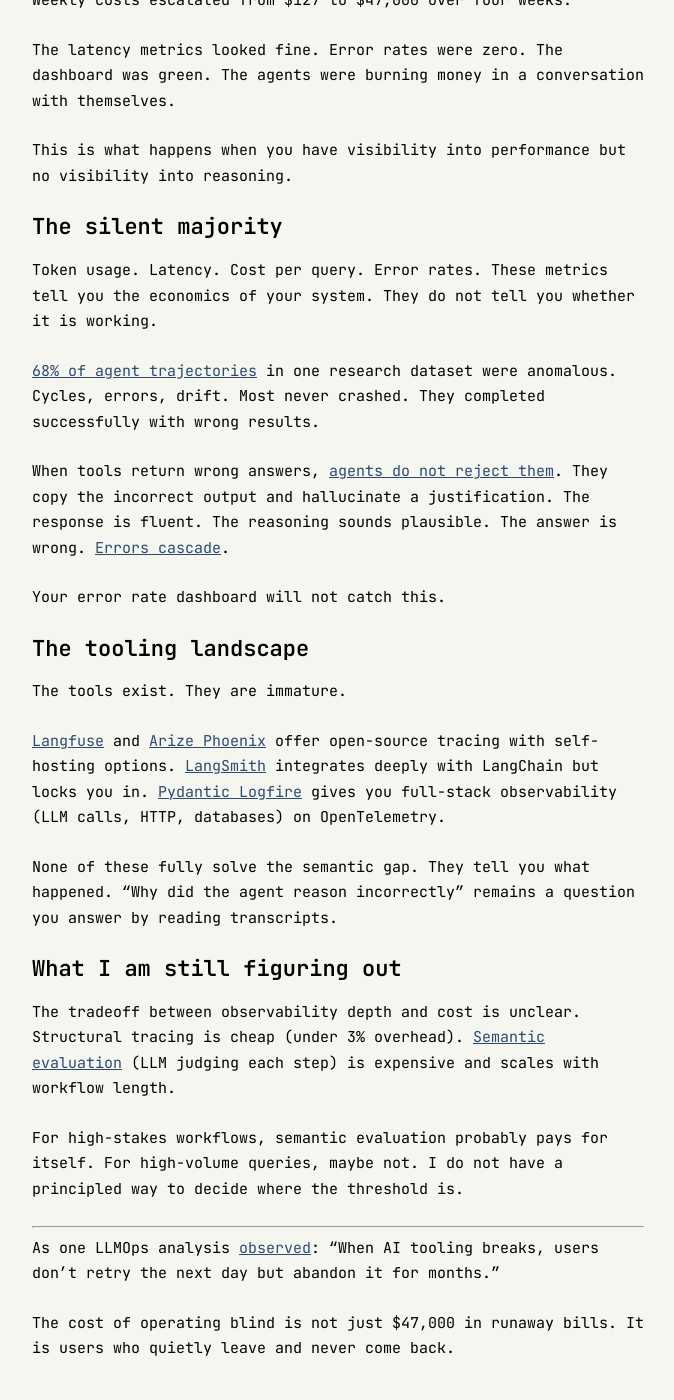
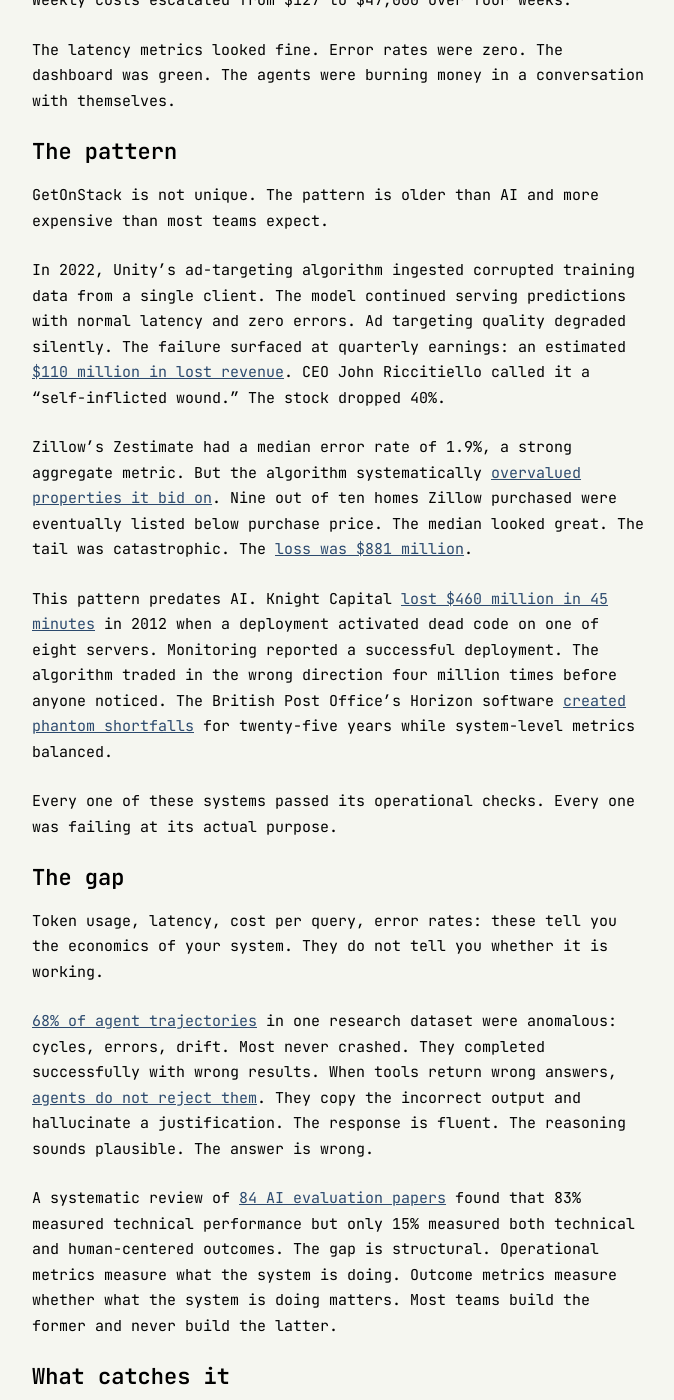
Before and after one commit to ashita-ai/ashita-ai.github.io, a Jekyll site: the page built from _posts/2026-01-13-healthy-metrics-broken-agent.md, in a window 1280 px wide and 1400 px high, scrolled down 301 px. Shown: the whole window, without its empty margins (302-976 px from the left). Built offline with Jekyll 4.4.1, drawn with Linux system fonts in a browser that asks for light colours; some of the changed text lies outside the part shown.

Commit message:
Strengthen Healthy Metrics and RAG Trap posts
Healthy Metrics, Broken Agent: Expand from skeletal 42 lines to full
essay. Add Unity $110M, Zillow $881M, and Knight Capital $460M as
documented cases of green dashboards hiding broken outcomes. Add
measurement imbalance research. Replace tool shopping guide with
argument about outcome vs operational metrics. Circle closing back
to opening.

The RAG Trap: Replace unverifiable ragaboutit.com 72% stat and
unsourced 60% claim. Add Air Canada/Moffatt opening anecdote
(verified against ABA, McCarthy Tetrault). Replace 35-62% stat with
verified Gemma-specific finding (10.2% to 66.1%). Add Gartner
AI-ready data prediction and Stanford law publication link.
Remove duplicate sentence. Restructure bold-header lists into
narrative. Circle closing back to Air Canada.

```diff
--- a/_posts/2026-01-13-healthy-metrics-broken-agent.md
+++ b/_posts/2026-01-13-healthy-metrics-broken-agent.md
@@ -8,34 +8,48 @@
 
 The latency metrics looked fine. Error rates were zero. The dashboard was green. The agents were burning money in a conversation with themselves.
 
-This is what happens when you have visibility into performance but no visibility into reasoning.
+## The pattern
 
-## The silent majority
+GetOnStack is not unique. The pattern is older than AI and more expensive than most teams expect.
 
-Token usage. Latency. Cost per query. Error rates. These metrics tell you the economics of your system. They do not tell you whether it is working.
+In 2022, Unity's ad-targeting algorithm ingested corrupted training data from a single client. The model continued serving predictions with normal latency and zero errors. Ad targeting quality degraded silently. The failure surfaced at quarterly earnings: an estimated [$110 million in lost revenue](https://www.datachecks.io/post/unity-technologies-110m-ad-targeting-error). CEO John Riccitiello called it a "self-inflicted wound." The stock dropped 40%.
 
-[68% of agent trajectories](https://arxiv.org/html/2511.04032v1) in one research dataset were anomalous. Cycles, errors, drift. Most never crashed. They completed successfully with wrong results.
+Zillow's Zestimate had a median error rate of 1.9%, a strong aggregate metric. But the algorithm systematically [overvalued properties it bid on](https://www.gsb.stanford.edu/insights/flip-flop-why-zillows-algorithmic-home-buying-venture-imploded). Nine out of ten homes Zillow purchased were eventually listed below purchase price. The median looked great. The tail was catastrophic. The [loss was $881 million](https://re-brokerage.com/zillow-offers-lost-881m-in-2021-shutdown/).
 
-When tools return wrong answers, [agents do not reject them](https://arxiv.org/html/2406.19228v1). They copy the incorrect output and hallucinate a justification. The response is fluent. The reasoning sounds plausible. The answer is wrong. [Errors cascade](/blog/your-agents-need-a-supervisor/).
+This pattern predates AI. Knight Capital [lost $460 million in 45 minutes](https://en.wikipedia.org/wiki/Knight_Capital_Group#2012_stock_trading_disruption) in 2012 when a deployment activated dead code on one of eight servers. Monitoring reported a successful deployment. The algorithm traded in the wrong direction four million times before anyone noticed. The British Post Office's Horizon software [created phantom shortfalls](https://en.wikipedia.org/wiki/British_Post_Office_scandal) for twenty-five years while system-level metrics balanced.
 
-Your error rate dashboard will not catch this.
+Every one of these systems passed its operational checks. Every one was failing at its actual purpose.
 
-## The tooling landscape
+## The gap
 
-The tools exist. They are immature.
+Token usage, latency, cost per query, error rates: these tell you the economics of your system. They do not tell you whether it is working.
 
-[Langfuse](https://langfuse.com) and [Arize Phoenix](https://phoenix.arize.com) offer open-source tracing with self-hosting options. [LangSmith](https://smith.langchain.com) integrates deeply with LangChain but locks you in. [Pydantic Logfire](https://pydantic.dev/logfire) gives you full-stack observability (LLM calls, HTTP, databases) on OpenTelemetry.
+[68% of agent trajectories](https://arxiv.org/html/2511.04032v1) in one research dataset were anomalous: cycles, errors, drift. Most never crashed. They completed successfully with wrong results. When tools return wrong answers, [agents do not reject them](https://arxiv.org/html/2406.19228v1). They copy the incorrect output and hallucinate a justification. The response is fluent. The reasoning sounds plausible. The answer is wrong.
 
-None of these fully solve the semantic gap. They tell you what happened. "Why did the agent reason incorrectly" remains a question you answer by reading transcripts.
+A systematic review of [84 AI evaluation papers](https://arxiv.org/abs/2506.02064) found that 83% measured technical performance but only 15% measured both technical and human-centered outcomes. The gap is structural. Operational metrics measure what the system is doing. Outcome metrics measure whether what the system is doing matters. Most teams build the former and never build the latter.
+
+## What catches it
+
+GetOnStack's loop would have been caught by a cost anomaly detector: weekly spend exceeding 3x baseline triggers a halt. Not a dashboard someone checks. A trigger that fires.
+
+Unity's degradation would have been caught by continuous A/B testing: comparing model predictions against a holdout group on business metrics (revenue per impression), not operational metrics (latency, throughput).
+
+Zillow's overvaluation would have been caught by tracking predicted-vs-actual spread over time, not just median error across all predictions. The [aggregate hid the tail](/blog/the-ai-pilot-graveyard/).
+
+The common thread: measure the outcome, not the operation. Cost per query tells you the system is running. Revenue per decision tells you the system is working. The gap between these two measurements is where hundreds of millions of dollars disappear.
+
+LLM tracing tools (Langfuse, Arize Phoenix, LangSmith, Pydantic Logfire) are maturing, but they solve a different problem. They trace what happened in the model's reasoning. They do not tell you whether the reasoning produced the right business result. That requires connecting model outputs to downstream outcomes, which requires the kind of [data lineage](/blog/the-metadata-control-plane/) most organizations do not have.
 
 ## What I am still figuring out
 
-The tradeoff between observability depth and cost is unclear. Structural tracing is cheap (under 3% overhead). [Semantic evaluation](/blog/introducing-arbiter/) (LLM judging each step) is expensive and scales with workflow length.
+The tradeoff between observability depth and cost is unclear. Structural tracing is cheap (under 3% overhead). [Semantic evaluation](/blog/introducing-arbiter/) (LLM judging each step) is expensive and scales with workflow length. For high-stakes workflows, semantic evaluation probably pays for itself. For high-volume queries, maybe not. I do not have a principled way to decide where the threshold is.
 
-For high-stakes workflows, semantic evaluation probably pays for itself. For high-volume queries, maybe not. I do not have a principled way to decide where the threshold is.
+Whether outcome metrics are even possible for some AI applications. Ad targeting can measure revenue per impression. Legal research can measure citation accuracy. But what is the "outcome metric" for a code generation tool? Lines that compile? Lines that survive code review? Lines that are still in the codebase a year later? The metric depends on the time horizon, and the right time horizon is not obvious.
 
 ---
 
-As one LLMOps analysis [observed](https://www.zenml.io/blog/what-1200-production-deployments-reveal-about-llmops-in-2025): "When AI tooling breaks, users don't retry the next day but abandon it for months."
+GetOnStack's agents burned $47,000 in a conversation with themselves. Unity lost $110 million to silently degraded ad targeting. Zillow lost $881 million to a median that hid the tail. Knight Capital lost $460 million in 45 minutes to dead code on one server.
 
-The cost of operating blind is not just $47,000 in runaway bills. It is users who quietly leave and never come back.
+The dashboards were green. The businesses were not.
+
+The question is not whether your AI is running. The question is whether anyone is measuring what it is doing.
```
Also changed, not shown: _posts/2026-01-17-the-rag-trap.md (+26 -38 lines).
